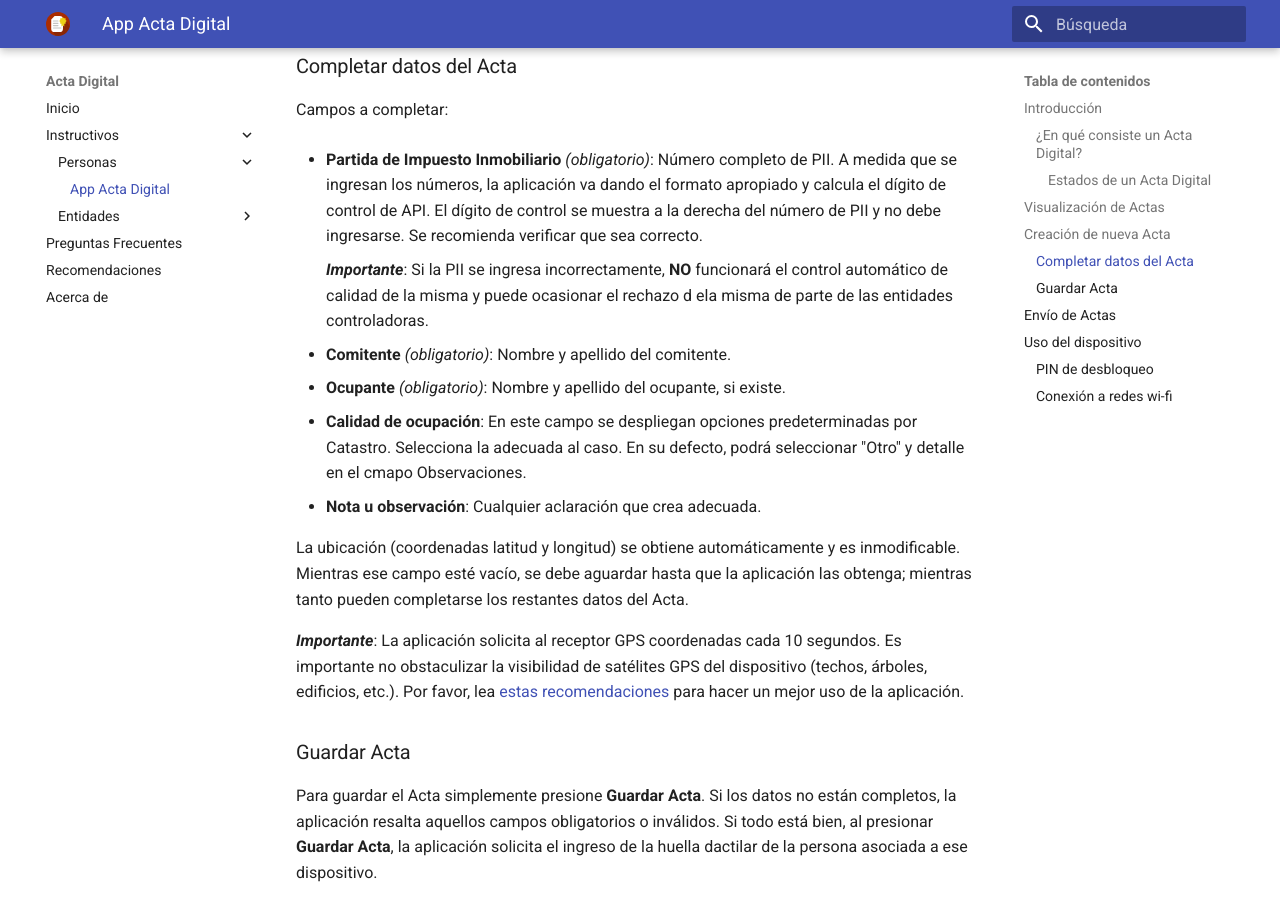
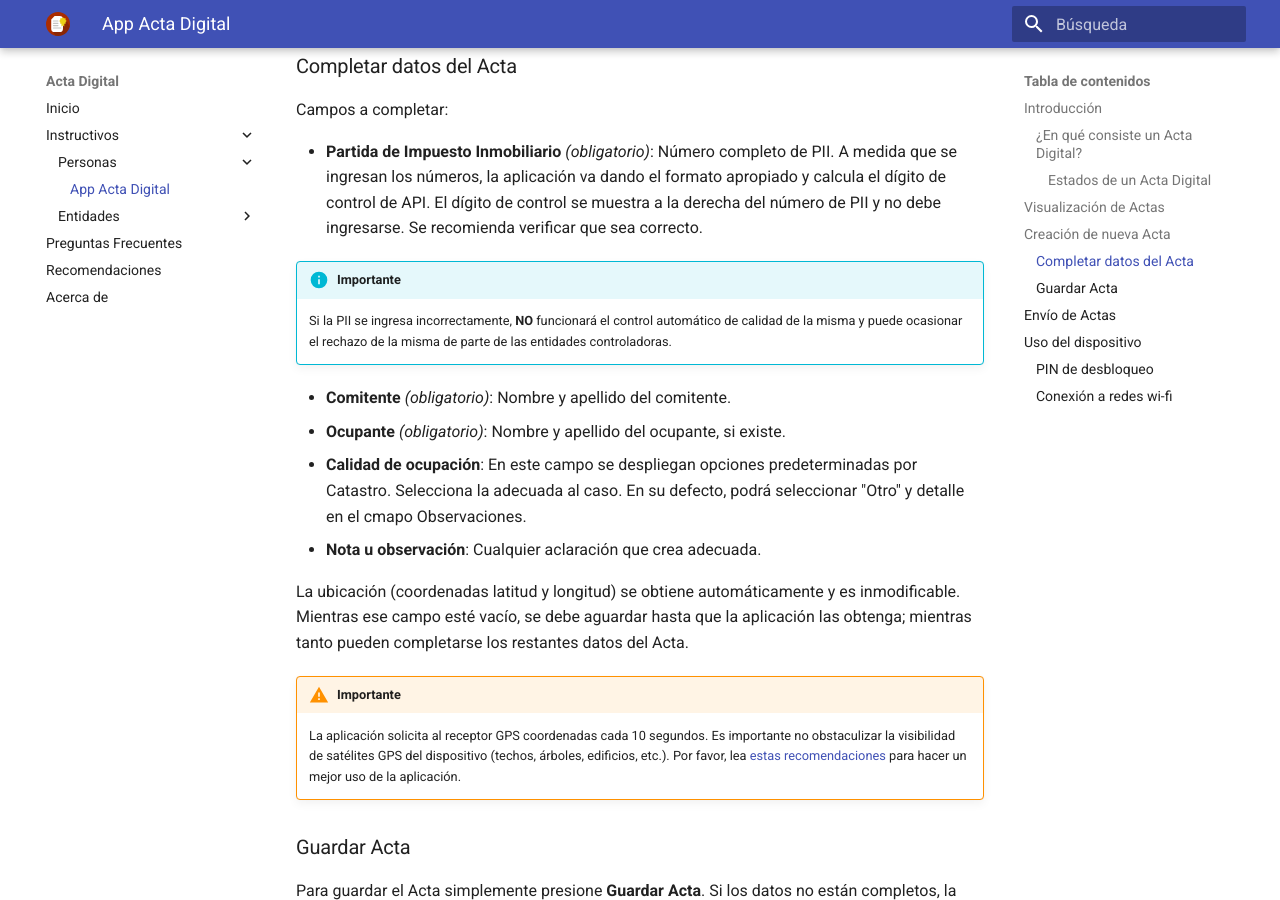
Before and after one commit to actadigital/docs, an MkDocs documentation site: the page built from docs/instructivo-app.md, in a window 1280 px wide and 900 px high, scrolled down 3472 px. Built offline with MkDocs 1.6.1 and Material for MkDocs 9.7.7, drawn with Linux system fonts in a browser that asks for light colours; some of the changed lines change nothing that is shown.

Commit message:
add admonition for important info
Signed-off-by: quijoT <santiagonob@gmail.com>

```diff
--- a/docs/instructivo-app.md
+++ b/docs/instructivo-app.md
@@ -73,7 +73,8 @@ Campos a completar:
 
 - **Partida de Impuesto Inmobiliario** _(obligatorio)_: Número completo de PII. A medida que se ingresan los números, la aplicación va dando el formato apropiado y calcula el dígito de control de API. El dígito de control se muestra a la derecha del número de PII y no debe ingresarse. Se recomienda verificar que sea correcto.
 
-    **_Importante_**: Si la PII se ingresa incorrectamente, **NO** funcionará el control automático de calidad de la misma y puede ocasionar el rechazo d ela misma de parte de las entidades controladoras.
+!!! info "Importante"
+    Si la PII se ingresa incorrectamente, **NO** funcionará el control automático de calidad de la misma y puede ocasionar el rechazo de la misma de parte de las entidades controladoras.
 
 - **Comitente** _(obligatorio)_: Nombre y apellido del comitente.
 - **Ocupante** _(obligatorio)_: Nombre y apellido del ocupante, si existe.
@@ -82,7 +83,8 @@ Campos a completar:
 
 La ubicación (coordenadas latitud y longitud) se obtiene automáticamente y es inmodificable. Mientras ese campo esté vacío, se debe aguardar hasta que la aplicación las obtenga; mientras tanto pueden completarse los restantes datos del Acta.
 
-**_Importante_**: La aplicación solicita al receptor GPS coordenadas cada 10 segundos. Es importante no obstaculizar la visibilidad de satélites GPS del dispositivo (techos, árboles, edificios, etc.). Por favor, lea [estas recomendaciones](recomendaciones.md) para hacer un mejor uso de la aplicación.
+!!! warning "Importante"
+    La aplicación solicita al receptor GPS coordenadas cada 10 segundos. Es importante no obstaculizar la visibilidad de satélites GPS del dispositivo (techos, árboles, edificios, etc.). Por favor, lea [estas recomendaciones](recomendaciones.md) para hacer un mejor uso de la aplicación.
 
 ### Guardar Acta
 
@@ -92,7 +94,7 @@ Para guardar el Acta simplemente presione **Guardar Acta**. Si los datos no est
 
 Con sólo tocar el sensor de huellas es suficiente. Una vez reconocida la huella, el Acta se guarda y es posible visualizarla en el [listado de actas](#visualizacion-de-actas).
 
-!!! info "Importante"
+!!! success "Importante"
     Inmediatamente luego de que la huella dactilar es reconocida, en ese momento se guarda la posición. Es decir, las coordenadas obtenidas en ese preciso instante. Con lo cual, es importante **guardar** el Acta _en las cercanías_ del lugar de interés.
 
 ## Envío de Actas
```
